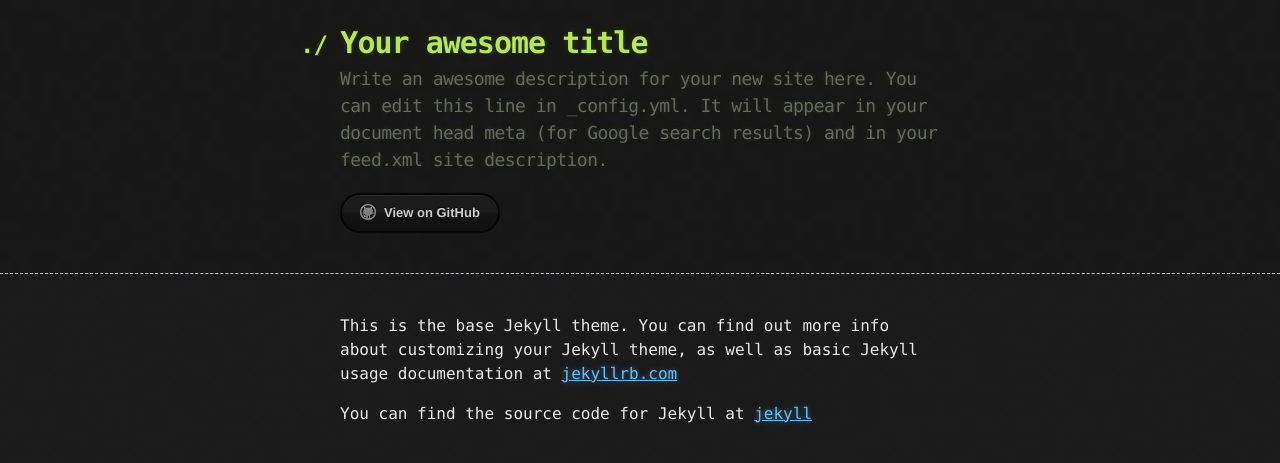
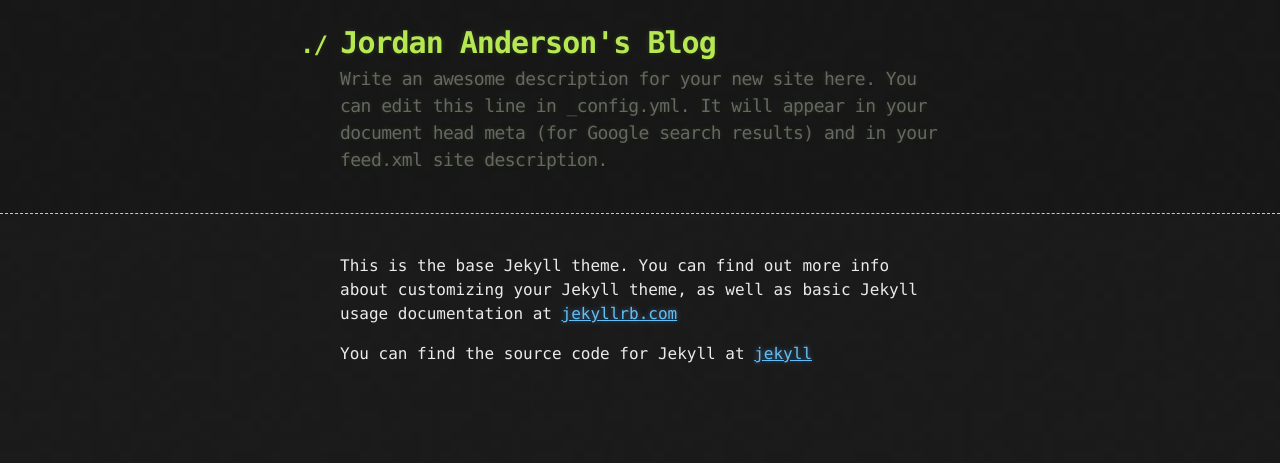
Before and after one commit to jordananders/jordananders.github.io, a Jekyll site: the page built from about.md, in a window 1280 px wide. Shown: the top 463 px of the page. Built offline with Jekyll 4.4.1, drawn with Linux system fonts in a browser that asks for light colours.

Commit message:
Adding home template

```diff
--- a/_config.yml
+++ b/_config.yml
@@ -1,20 +1,5 @@
-# Welcome to Jekyll!
-#
-# This config file is meant for settings that affect your whole blog, values
-# which you are expected to set up once and rarely edit after that. If you find
-# yourself editing this file very often, consider using Jekyll's data files
-# feature for the data you need to update frequently.
-#
-# For technical reasons, this file is *NOT* reloaded automatically when you use
-# 'bundle exec jekyll serve'. If you change this file, please restart the server process.
-
-# Site settings
-# These are used to personalize your new site. If you look in the HTML files,
-# you will see them accessed via {{ site.title }}, {{ site.email }}, and so on.
-# You can create any custom variable you would like, and they will be accessible
-# in the templates via {{ site.myvariable }}.
-title: Your awesome title
-email: your-email@domain.com
+title: Jordan Anderson's Blog
+email: jordan@jordananderson.us
 description: > # this means to ignore newlines until "baseurl:"
   Write an awesome description for your new site here. You can edit this
   line in _config.yml. It will appear in your document head meta (for
--- a/_layouts/default.html
+++ b/_layouts/default.html
@@ -13,14 +13,6 @@
       <div class="container">
         <h1>{{ site.title | default: site.github.repository_name }}</h1>
         <h2>{{ site.description | default: site.github.project_tagline }}</h2>
-
-        <section id="downloads">
-          {% if site.show_downloads %}
-            <a href="{{ site.github.zip_url }}" class="btn">Download as .zip</a>
-            <a href="{{ site.github.tar_url }}" class="btn">Download as .tar.gz</a>
-          {% endif %}
-          <a href="{{ site.github.repository_url }}" class="btn btn-github"><span class="icon"></span>View on GitHub</a>
-        </section>
       </div>
     </header>
 
```
Also changed, not shown: other parts of _layouts/default.html (+1 -1 lines), index.md (+1 -1 lines), _layouts/home.html (added).
